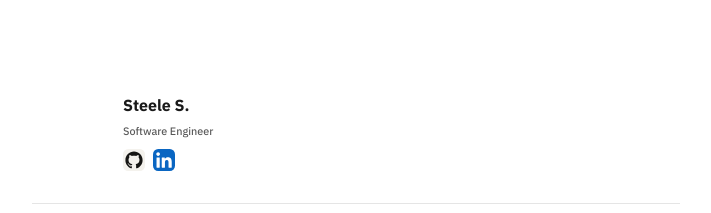
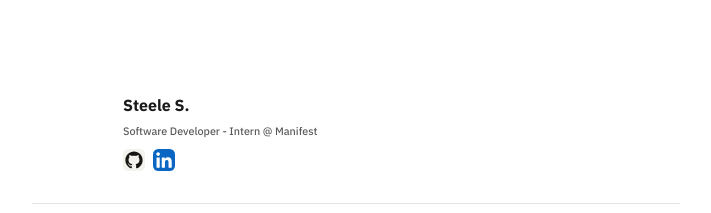
Before and after one commit to steelesh/steelesh.dev, a SvelteKit app: page / in a window 1280 px wide. Shown: the top 213 px of the page, without its empty margins (284-995 px from the left). Built offline with nearby package versions, Linux system fonts and the light colour scheme.

Commit message:
chore: update title

```diff
--- a/src/components/personal-info-content.svelte
+++ b/src/components/personal-info-content.svelte
@@ -6,7 +6,7 @@
 
 <div>
   <h1>Steele S.</h1>
-  <p class={`${minimal ? "minimal" : ""}`}>Software Engineer</p>
+  <p class={`${minimal ? "minimal" : ""}`}> Software Developer - Intern @ Manifest </p>
   <SocialIcons {minimal} />
 </div>
 
```
